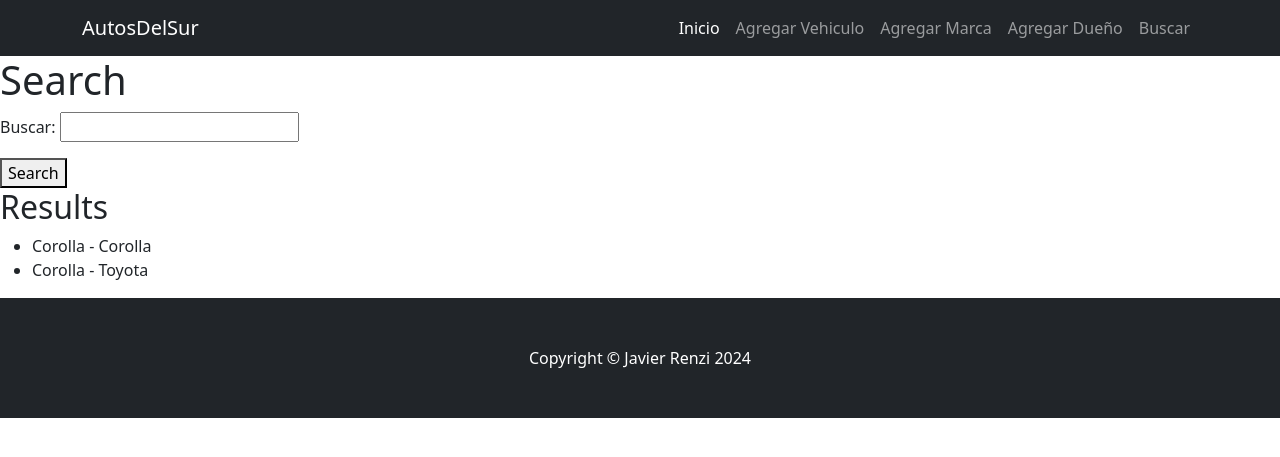
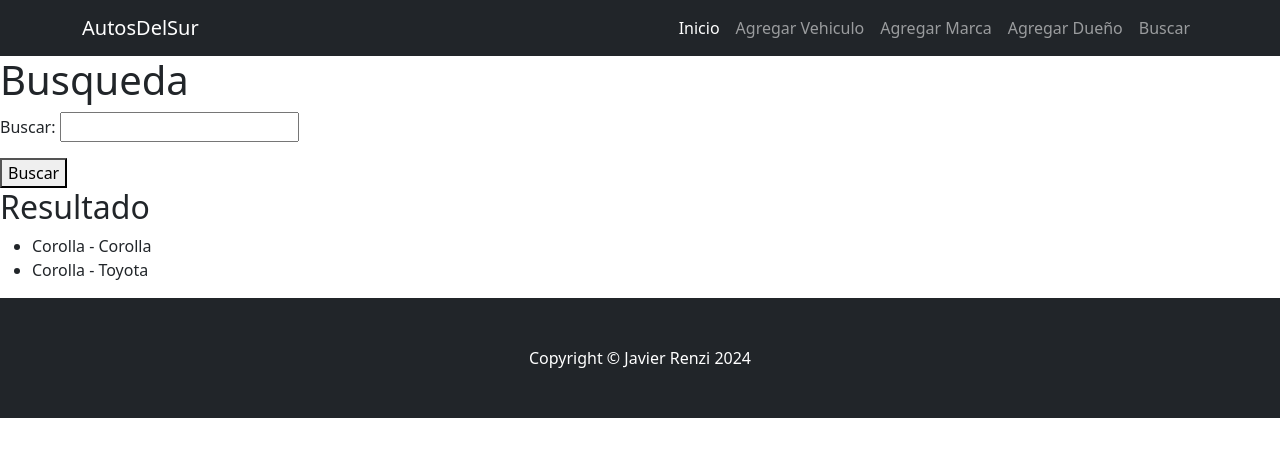
Before and after one commit to jrenziads/pre_entrega_3_python_renzi, a Django app: template web_autos/templates/web_autos/search.html in a window 1280 px wide. Shown: the top 457 px of the page. Run offline with Django 5.2, Linux system fonts and the light colour scheme; the template is opened without the code that fills it: values that come from a table or form of the project are taken from there, others are empty; data comes from the database, SQL or seed files in the repository; some libraries are stand-ins or nearby versions.

Commit message:
arregle la busqueda

```diff
--- a/web_autos/templates/web_autos/search.html
+++ b/web_autos/templates/web_autos/search.html
@@ -1,15 +1,15 @@
 {% extends 'web_autos/base.html' %}
 
-{% block title %}Search - CarVilla{% endblock %}
+{% block title %}Busqueda - AutosDelSur{% endblock %}
 
 {% block content %}
-<h1>Search</h1>
+<h1>Busqueda</h1>
 <form method="get">
     {{ form.as_p }}
-    <button type="submit">Search</button>
+    <button type="submit">Buscar</button>
 </form>
 {% if results %}
-    <h2>Results</h2>
+    <h2>Resultado</h2>
     <ul>
         {% for car in results %}
             <li>{{ car.model }} - {{ car.brand.name }}</li>
--- a/web_autos/views.py
+++ b/web_autos/views.py
@@ -1,5 +1,6 @@
 from django.shortcuts import render, redirect
-from .forms import BrandForm, CarForm, OwnerForm
+from .forms import BrandForm, CarForm, OwnerForm, SearchForm
+from .models import Brand, Car, Owner
 
 def index(request):
     return render(request, 'web_autos/index.html')
@@ -40,7 +41,7 @@ def search(request):
         form = SearchForm(request.GET)
         if form.is_valid():
             query = form.cleaned_data['query']
-            results = Car.objects.filter(model__icontains=query)  # Ejemplo de búsqueda
+            results = Car.objects.filter(model__icontains=query)
             return render(request, 'web_autos/search.html', {'form': form, 'results': results})
     else:
         form = SearchForm()
```
